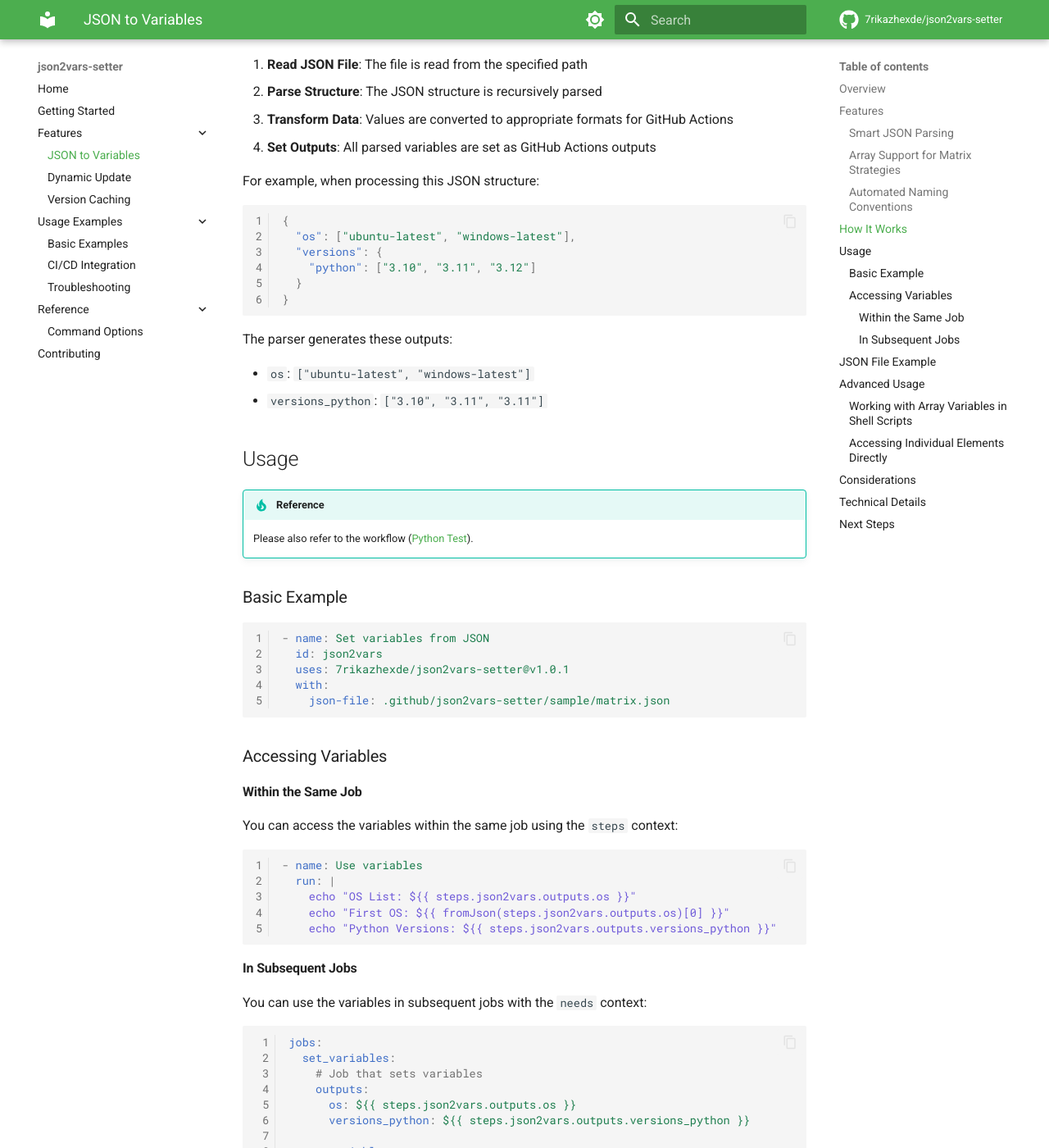
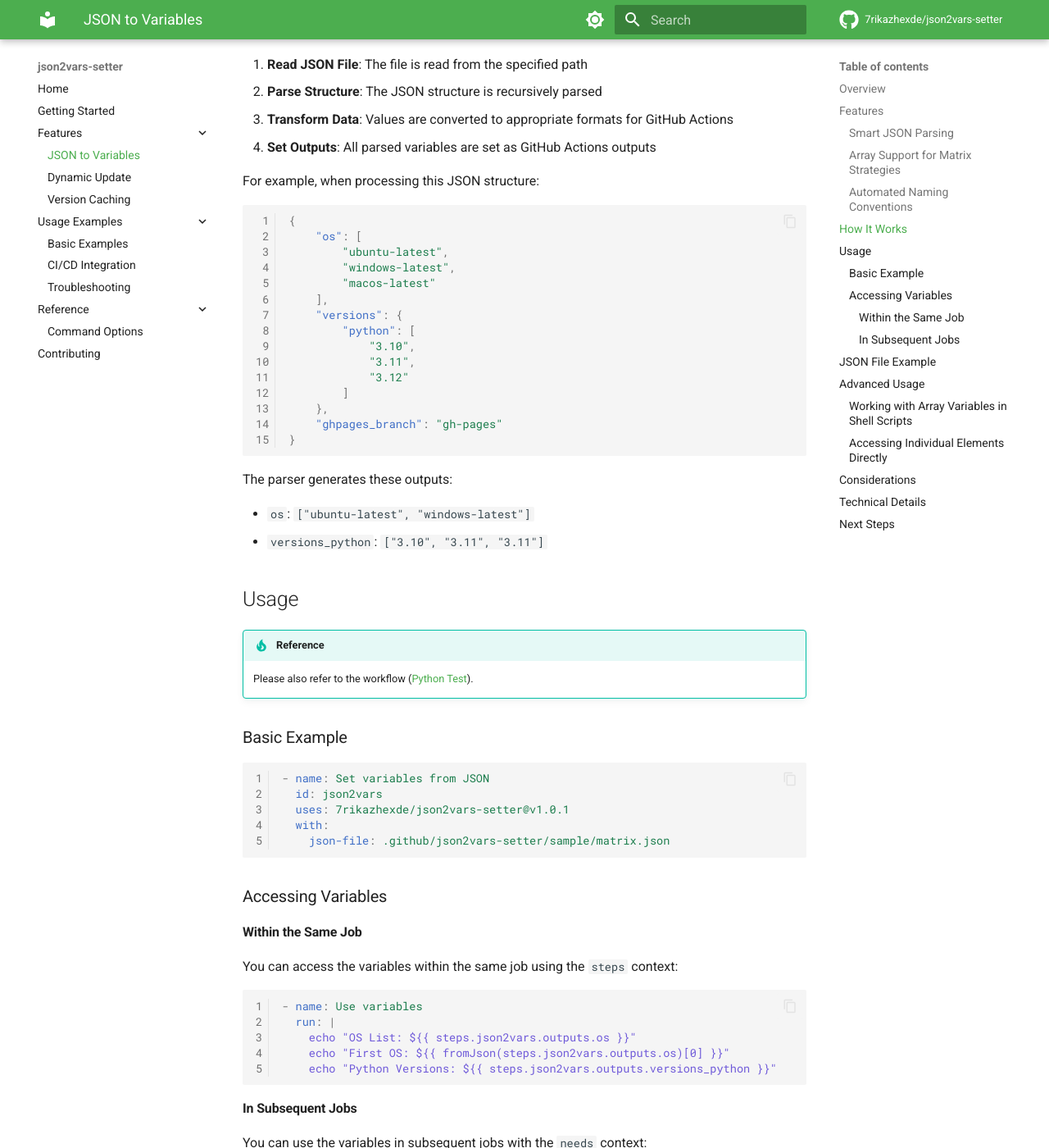
Before and after one commit to 7rikazhexde/json2vars-setter, an MkDocs documentation site: the page built from docs/features/json-to-variables.md, in a window 1280 px wide and 1400 px high, scrolled down 1407 px. Shown: the whole window at 82% size. Built offline with MkDocs 1.6.1 and Material for MkDocs 9.7.7, drawn with Linux system fonts in a browser that asks for light colours; comment, search, counter and statistics services are not loaded.

Commit message:
:art: Improve documentation and styles for Mermaid diagrams, including JSON structure updates and enhanced visual presentation

````diff
--- a/docs/features/json-to-variables.md
+++ b/docs/features/json-to-variables.md
@@ -65,10 +65,19 @@
 
 ```json
 {
-  "os": ["ubuntu-latest", "windows-latest"],
-  "versions": {
-    "python": ["3.10", "3.11", "3.12"]
-  }
+    "os": [
+        "ubuntu-latest",
+        "windows-latest",
+        "macos-latest"
+    ],
+    "versions": {
+        "python": [
+            "3.10",
+            "3.11",
+            "3.12"
+        ]
+    },
+    "ghpages_branch": "gh-pages"
 }
 ```
 
--- a/docs/stylesheets/mermaid-custom.css
+++ b/docs/stylesheets/mermaid-custom.css
@@ -1,15 +1,50 @@
+/* Main container styles for Mermaid diagrams */
 .md-typeset .mermaid {
+  /* Keep background transparent to work with both light and dark modes */
   background-color: transparent !important;
+
+  /* Add some padding around the diagram for better visual spacing */
   padding: 1em !important;
+
+  /* Rounded corners for the border */
   border-radius: 4px !important;
+
+  /* Default border color (will be overridden by color scheme specific rules) */
   border: 1px solid #444 !important;
+
+  /* Remove default shadow effects */
   box-shadow: none !important;
+
+  /* Set transform origin to center to ensure scaling happens from the center point */
+  transform-origin: center center !important;
+
+  /* Auto margins on left and right to center the element horizontally in its container */
+  margin: 0 auto !important;
+
+  /* Make the element a block to ensure it takes full width, allowing margin auto to work */
+  display: block !important;
+
+  /* Center any text content within the container */
+  text-align: center !important;
 }
 
+/* Dark mode specific styles */
 [data-md-color-scheme="slate"] .md-typeset .mermaid {
+  /* Darker border for dark mode */
   border: 1px solid #444 !important;
 }
 
+/* Light mode specific styles */
 [data-md-color-scheme="default"] .md-typeset .mermaid {
+  /* Slightly darker border for light mode */
   border: 1px solid #666 !important;
 }
+
+/* Ensure the SVG element itself is centered within its container */
+.md-typeset .mermaid svg {
+  /* Inline-block allows the SVG to be treated as text for alignment purposes */
+  display: inline-block !important;
+
+  /* Auto margins ensure horizontal centering */
+  margin: 0 auto !important;
+}
````
Also changed, not shown: docs/features/dynamic-update.md (+4 -1 lines), docs/getting-started.md (+1 -3 lines).
